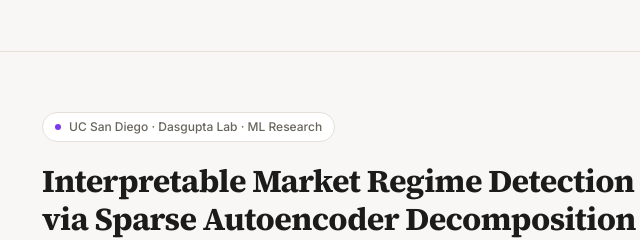
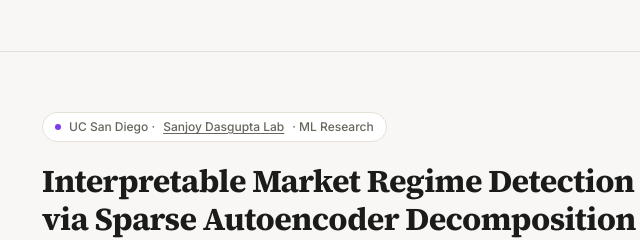
Before and after one commit to astew24/regime-interpretability, a plain HTML site: page docs/index.html in a window 1280 px wide. Shown: the top 240 px of the page, 202-842 px from the left. Drawn offline with Linux system fonts and the light colour scheme.

Commit message:
add advisor credit — Sanjoy Dasgupta, UCSD CSE

```diff
--- a/docs/index.html
+++ b/docs/index.html
@@ -348,7 +348,7 @@
   <section class="hero">
     <div class="affiliation">
       <span class="affiliation-dot"></span>
-      UC San Diego · Dasgupta Lab · ML Research
+      UC San Diego · <a href="https://cseweb.ucsd.edu/~dasgupta/" target="_blank" rel="noreferrer" style="color:inherit;text-decoration:underline;text-underline-offset:2px;">Sanjoy Dasgupta Lab</a> · ML Research
     </div>
     <h1>Interpretable Market Regime Detection<br>via Sparse Autoencoder Decomposition</h1>
     <p class="hero-sub">
```
Also changed, not shown: 1 other file.
